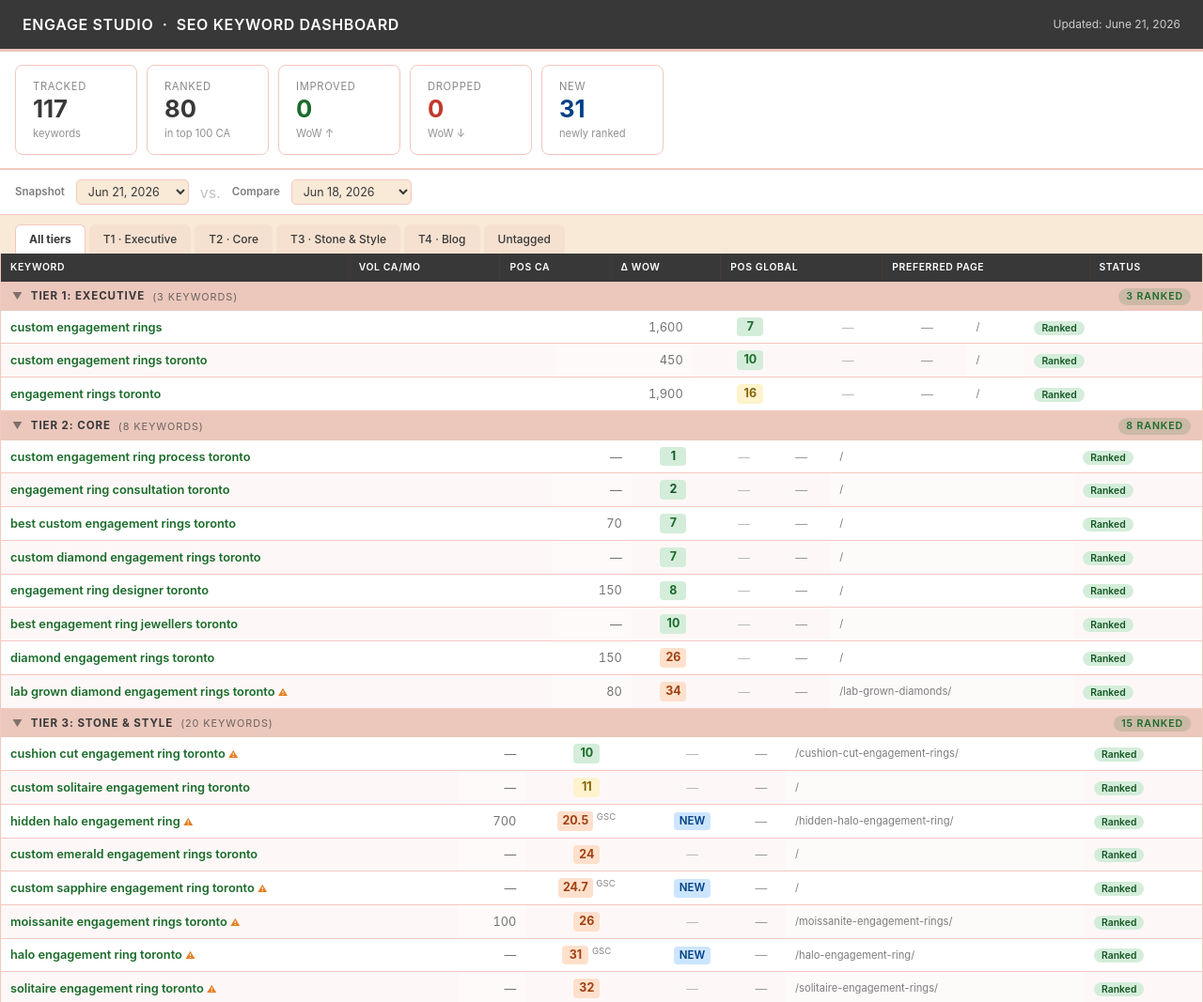
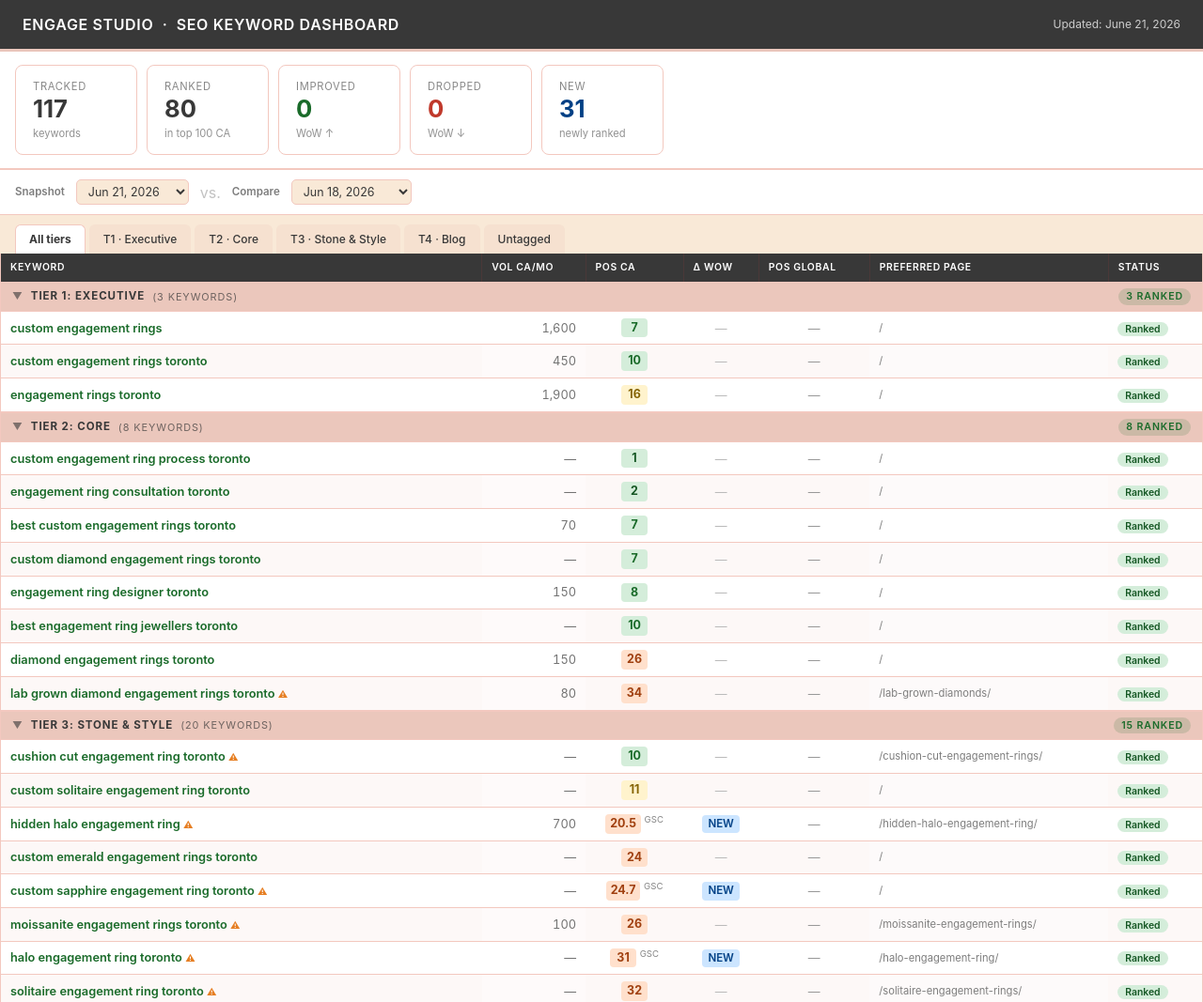
Before and after one commit to amthiagos/engage-studio-dashboard, a plain HTML site: page index.html in a window 1280 px wide. Shown: the top 1067 px of the page at 94% size. Drawn offline with nearby package versions, Linux system fonts and the light colour scheme.

Commit message:
Fix table column misalignment (separate per-tier tables) + sticky header row

```diff
--- a/index.html
+++ b/index.html
@@ -83,7 +83,9 @@
     font-size: 0.65rem;
     opacity: 0.6;
   }
-  .tier-header.collapsed .chevron { transform: rotate(-90deg); }
+  .tier-header.collapsed .chevron,
+  .tier-header-row.collapsed .chevron { transform: rotate(-90deg); }
+  .tier-header-row { cursor: pointer; }
 
   /* Table */
   .kw-table {
@@ -102,6 +104,9 @@
     text-align: left;
     white-space: nowrap;
     border-right: 1px solid #4a3838;
+    position: sticky;
+    top: 0;
+    z-index: 3;
   }
   .kw-table th:last-child { border-right: none; }
   .kw-table td {
@@ -557,8 +562,7 @@ function renderTable() {
         <th class="hide-tablet">Preferred Page</th>
         <th class="hide-mobile">Status</th>
       </tr>
-    </thead>
-    <tbody>`;
+    </thead>`;
 
   for (const tierKey of tiers) {
     const tier = snap.tiers[tierKey];
@@ -568,14 +572,22 @@ function renderTable() {
     const rankCnt  = kws.filter(k => k.position_ca > 0).length;
     const tierId   = `tier-body-${tierKey}`;
 
-    html += `</tbody></table>
-    <div class="tier-header" onclick="toggleTier('${tierId}', this)">
-      <span class="chevron">▼</span>
-      ${tier.label}
-      <span class="tier-count">(${kws.length} keywords)</span>
-      <span class="tier-ranked-badge">${rankCnt} ranked</span>
-    </div>
-    <table class="kw-table"><tbody id="${tierId}">`;
+    // Each tier gets its own <tbody> (valid HTML, multiple per table) so the
+    // collapse toggle still works — but it's all ONE <table>, sharing the
+    // single <thead> above, so column widths stay aligned across tiers.
+    html += `<tbody>
+      <tr class="tier-header-row" onclick="toggleTier('${tierId}', this)">
+        <td colspan="7" style="padding:0">
+          <div class="tier-header">
+            <span class="chevron">▼</span>
+            ${tier.label}
+            <span class="tier-count">(${kws.length} keywords)</span>
+            <span class="tier-ranked-badge">${rankCnt} ranked</span>
+          </div>
+        </td>
+      </tr>
+    </tbody>
+    <tbody id="${tierId}">`;
 
     for (const kw of kws) {
       const pos_ca  = fmtPos(kw.position_ca);
@@ -614,9 +626,11 @@ function renderTable() {
         <td class="hide-mobile"><span class="${status}">${statusLabel}</span></td>
       </tr>`;
     }
+
+    html += '</tbody>';
   }
 
-  html += '</tbody></table>';
+  html += '</table>';
   document.getElementById('table-area').innerHTML = html;
 }
 
```
